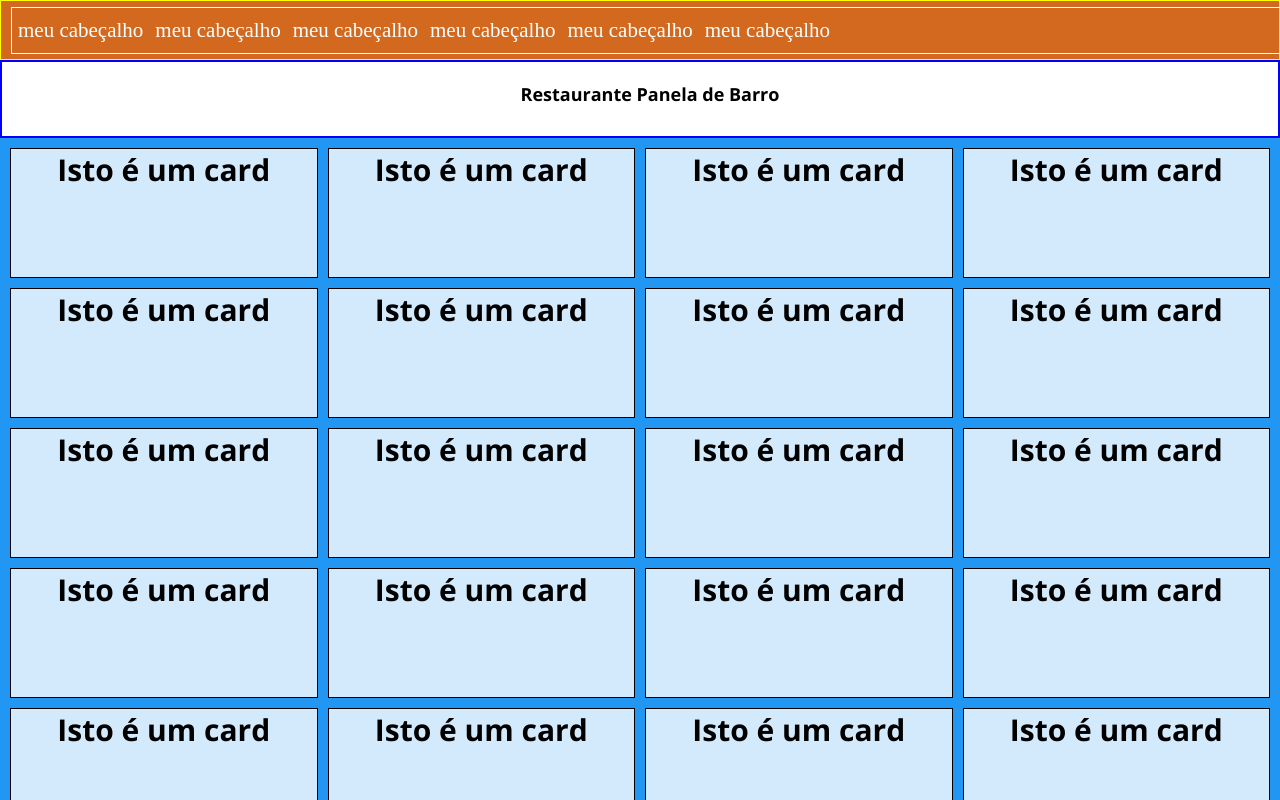
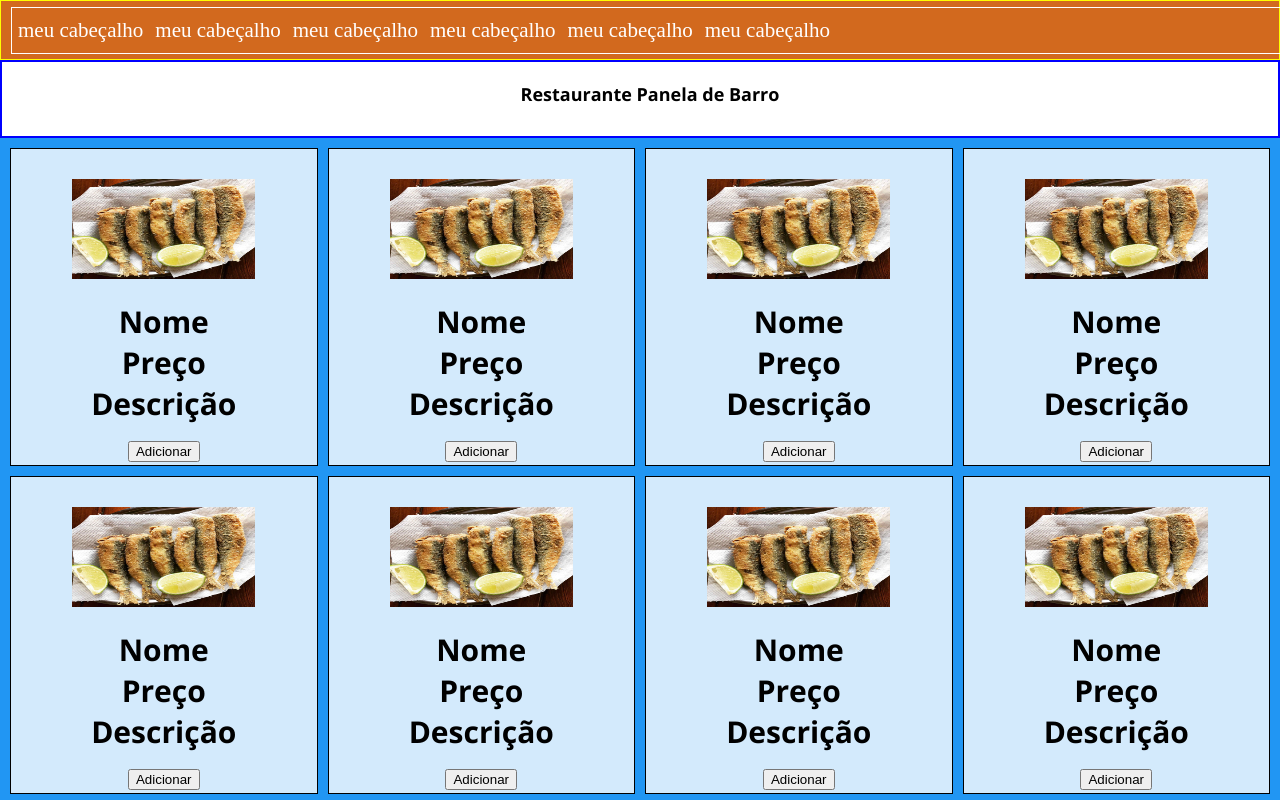
Before and after one commit to codingscode/Restaurante-React, a React (Create React App) app in the folder frontend/restaurante--app/: page / in a window 1280 px wide. Shown: the top 800 px of the page. Built offline with nearby package versions, Linux system fonts and the light colour scheme.

Commit message:
parte 13

```diff
--- a/frontend/restaurante--app/src/Card/Card.css
+++ b/frontend/restaurante--app/src/Card/Card.css
@@ -1,3 +1,12 @@
 .card--base {
-    height: 130px;
+    height: auto;
+    position: relative;
+
+
 }
+
+.imagem {
+    height: 100px;
+    width: 60%;
+    margin: 30px auto 13px auto;
+}
--- a/frontend/restaurante--app/src/Card/Card.js
+++ b/frontend/restaurante--app/src/Card/Card.js
@@ -1,12 +1,21 @@
 import React from 'react'
 import './Card.css'
-
+import sardinha from '../images/sardinha.jpg'
 
 
 export default function Card() {
 
 
       return (
-          <div className="card--base">Isto é um card</div>
+          <div className="card--base">
+              <img src={sardinha} alt="sardinha" className="imagem" />
+              <div>Nome</div>
+              <div>Preço</div>
+              <div>Descrição</div>
+              <div>
+
+              </div>
+              <button>Adicionar</button>
+          </div>
       )
 }
```
Also changed, not shown: frontend/restaurante--app/src/images/sardinha.jpg (added).
